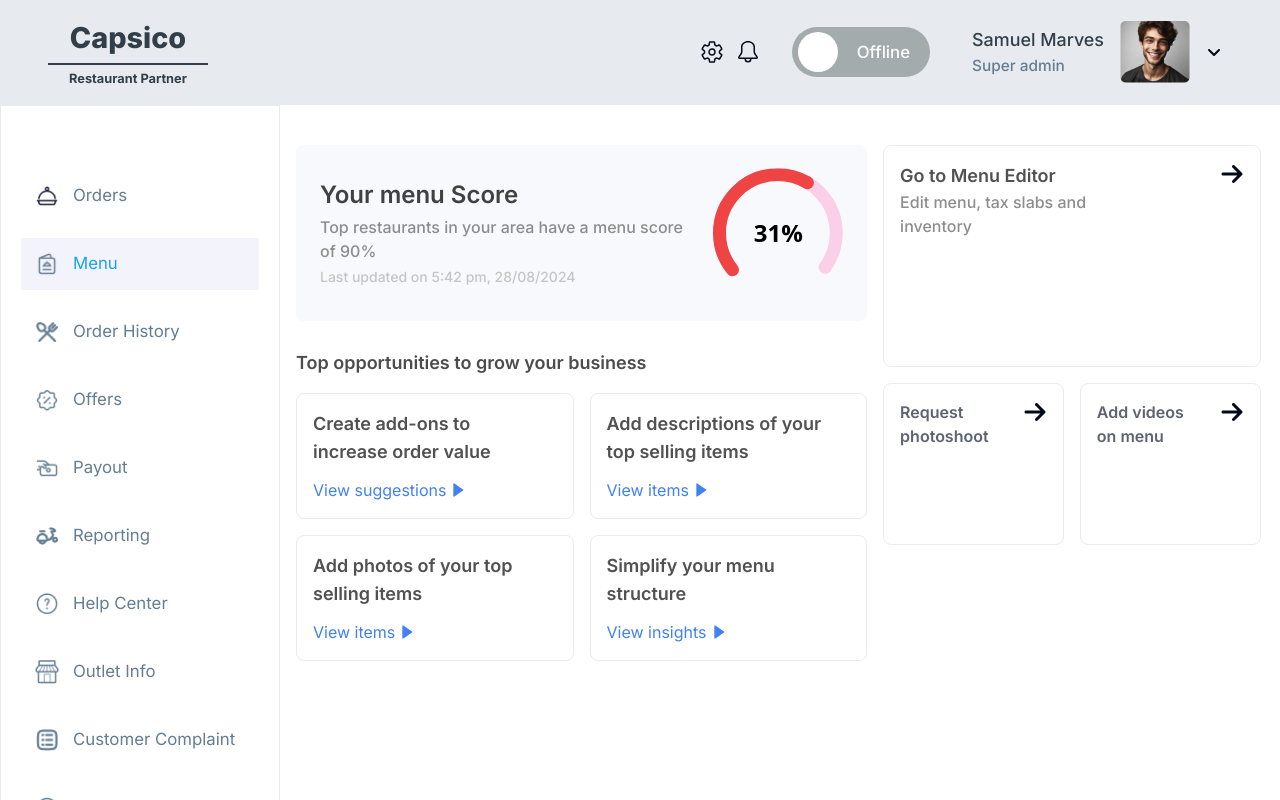
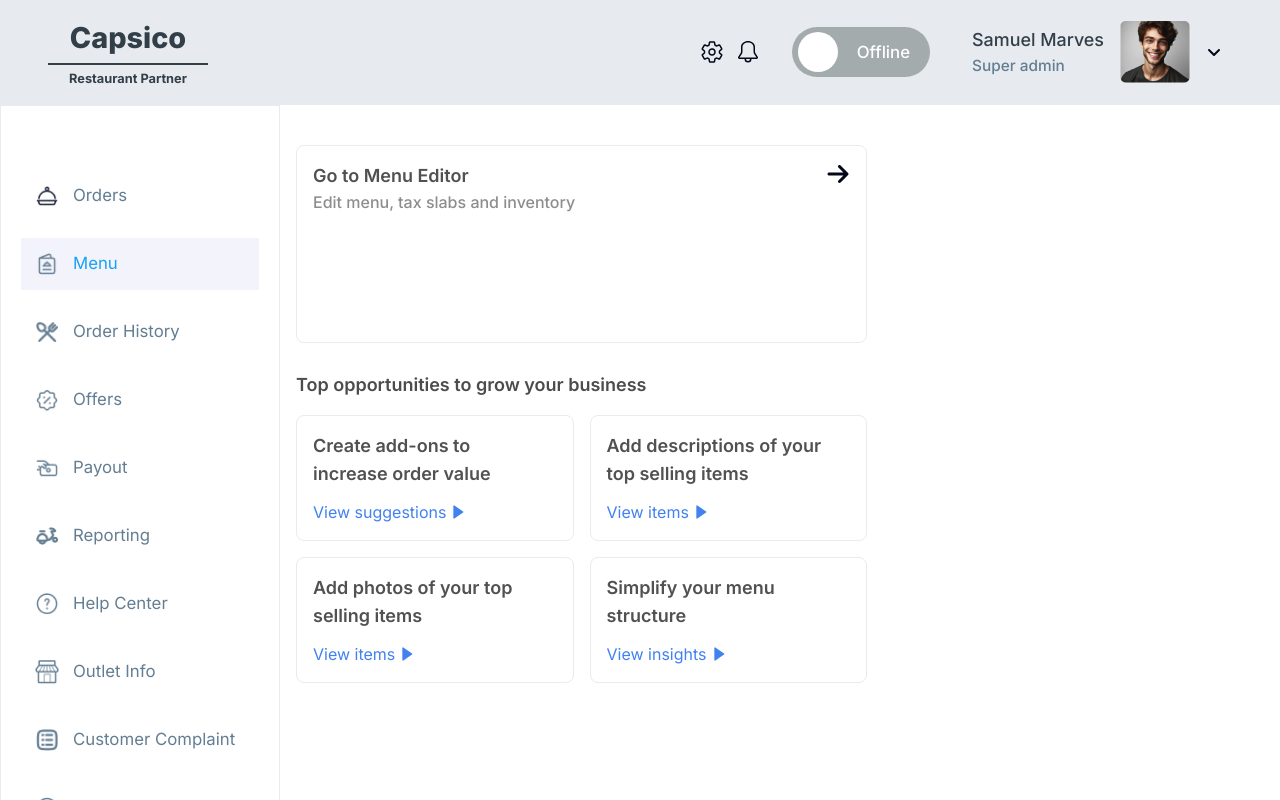
Before and after one commit to easesmith/capsico-restraunt-panel, a React (Vite) app: page /restaurant/order-menu in a window 1280 px wide. Built offline with nearby package versions, Linux system fonts and the light colour scheme; a web font is replaced by a local one.

Commit message:
code updated

```diff
--- a/src/App.jsx
+++ b/src/App.jsx
@@ -40,6 +40,7 @@ function App() {
             <Route path='/restaurant/orders' element={<Order />} />
             <Route path='/restaurant/order-history' element={<OrderHistory />} />
             <Route path='/restaurant/order-menu' element={<MainMenu />} />
+            <Route path='/restaurant/order-menu/edit' element={<OrderMenu />} />
             <Route path='/restaurant/items' element={<Items />} />
             <Route path='/restaurant/gst-declaration' element={<GSTDeclaration />} />
             <Route path='/restaurant/charges' element={<Charges />} />
--- a/src/Restaurant/components/orderMenu/AddItemModal.jsx
+++ b/src/Restaurant/components/orderMenu/AddItemModal.jsx
@@ -32,6 +32,7 @@ import { X } from "lucide-react"
 import { FaCirclePlus, FaMinus, FaPlus } from "react-icons/fa6"
 import CreateVariant from "./CreateVariant"
 import { TbRulerOff } from "react-icons/tb"
+import Property from "./Property"
 
 const AddItemModal = ({ isAddItemModalOpen, setIsAddItemModalOpen }) => {
     const [isItemImageUploadModalOpen, setIsItemImageUploadModalOpen] = useState(false);
@@ -228,6 +229,11 @@ const AddItemModal = ({ isAddItemModalOpen, setIsAddItemModalOpen }) => {
                                         <div className="p-5">
                                             <h2 className="class-lg6 text-black">Item Pricing</h2>
 
+                                            <div className="bg-[#F7FAFF] py-4 px-6 rounded-lg mt-2">
+                                                <h2 className="class-base6 text-black">Customers trust brands with fair pricing</h2>
+                                                <p className="class-sm2 text-[#757575]">Keep same prices across menus offered for online ordering.</p>
+                                            </div>
+
                                             <div className="w-full mt-5">
                                                 <FormField
                                                     control={control}
@@ -259,6 +265,10 @@ const AddItemModal = ({ isAddItemModalOpen, setIsAddItemModalOpen }) => {
                                                     )}
                                                 />
                                             </div>
+
+                                            <div className="bg-[#F7FAFF] py-3 px-6 rounded-lg mt-5">
+                                                <h2 className="class-base6 text-black">Please make sure that your offline and online prices match</h2>
+                                            </div>
                                         </div>
                                     </div>
                                     <div className="pb- border-b-2 border-dashed border-[#D3D3D3]">
@@ -272,11 +282,23 @@ const AddItemModal = ({ isAddItemModalOpen, setIsAddItemModalOpen }) => {
                                                 <p>You can offer variations of a item, such as size/ base/ crust, etc. When customers place an order, they must choose at least one from the defined variants.</p>
                                             </div>
                                             {isVariant &&
-                                                <div>
-                                                    <div onClick={() => setIsCreateVariantModalOpen(true)} className='border cursor-pointer border-dashed border-[#1AA1F1] bg-[#1aa6f10c] w-full h-32 flex flex-col justify-center items-center rounded-md'>
-                                                        <FaCirclePlus className="primary-color" size={25} />
-                                                        <p className='font-semibold text-center primary-color class-base2 mt-3'>Create a new variant</p>
-                                                    </div>
+                                                <div className="bg-[#F8F9FC] p-5 grid grid-cols-2 gap-5 rounded-md">
+                                                    <Property
+                                                        title="Size"
+                                                        example="E.g. Small, Medium, Large"
+                                                    />
+                                                    <Property
+                                                        title="Quantity"
+                                                        example="E.g. Quarter, Half, Full"
+                                                    />
+                                                    <Property
+                                                        title="Preparation Type"
+                                                        example="E.g. Halal, Non halal"
+                                                    />
+                                                    <Property
+                                                        title="Base"
+                                                        example="E.g. Thin, thick crust"
+                                                    />
                                                 </div>
                                             }
                                         </div>
--- a/src/Restaurant/components/orderMenu/MainMenu.jsx
+++ b/src/Restaurant/components/orderMenu/MainMenu.jsx
@@ -7,6 +7,7 @@ import AddComplementaryDishesModal from './AddComplementaryDishesModal'
 import ItemDescriptionModal from './ItemDescriptionModal'
 import ItemsImageModal from './ItemsImageModal'
 import SimplifyMenuStructureModal from './SimplifyMenuStructure'
+import { useNavigate } from 'react-router-dom'
 
 const MainMenu = () => {
     const [isAddComplementaryDishesModalOpen, setIsAddComplementaryDishesModalOpen] = useState(false);
@@ -14,17 +15,18 @@ const MainMenu = () => {
     const [isItemsImageModalOpen, setIsItemsImageModalOpen] = useState(false);
     const [isSimplifyMenuStructureModalOpen, setIsSimplifyMenuStructureModalOpen] = useState(false);
 
+    const navigate = useNavigate();
+
     return (
         <RestaurantWrapper>
             <div className='grid grid-cols-[59%_39%] gap-4 p-4 bg-white h-full items-start pt-10'>
                 <div>
-                    <div className='p-4 px-6 bg-[#F8F9FC] rounded-lg flex items-center justify-between gap-3'>
-                        <div>
-                            <h1 className='font-inter text-[#414142] font-semibold text-2xl'>Your menu Score </h1>
-                            <p className='font-inter text-[#8C8D8D] my-1 font-medium'>Top restaurants in your area have a menu score of 90%</p>
-                            <p className='font-inter text-sm text-[#C5C5C5] font-medium'>Last updated on 5:42 pm, 28/08/2024</p>
+                    <div onClick={()=> navigate("/restaurant/order-menu/edit")} className='border border-[#EBEBEB] rounded-lg p-4 pb-32 cursor-pointer'>
+                        <div className='flex justify-between'>
+                            <h3 className='text-lg text-[#515151] font-semibold font-inter'>Go to Menu Editor</h3>
+                            <FaArrowRight className='text-2xl cursor-pointer' />
                         </div>
-                        <CircularProgress progress={31} />
+                        <p className='font-inter font-medium text-[#8D8D8D]'>Edit menu, tax slabs and inventory</p>
                     </div>
                     <h2 className='mt-7 text-lg font-semibold font-inter text-[#4C4C4C]'>Top opportunities to grow your business</h2>
                     <div className="grid grid-cols-2 gap-4 mt-4">
@@ -62,7 +64,7 @@ const MainMenu = () => {
                         </div>
                     </div>
                 </div>
-                <div>
+                {/* <div>
                     <div className='border border-[#EBEBEB] rounded-lg p-4 pb-32'>
                         <div className='flex justify-between'>
                             <h3 className='text-lg text-[#515151] font-semibold font-inter'>Go to Menu Editor</h3>
@@ -83,7 +85,7 @@ const MainMenu = () => {
                             <FaArrowRight className='text-2xl cursor-pointer' />
                         </div>
                     </div>
-                </div>
+                </div> */}
 
                 {isAddComplementaryDishesModalOpen &&
                     <AddComplementaryDishesModal
--- /dev/null
+++ b/src/Restaurant/components/orderMenu/Property.jsx
@@ -0,0 +1,12 @@
+
+const Property = ({ title, example }) => {
+    return (
+        <div className='bg-white p-3 rounded-lg shadow-sm'>
+            <h2 className='font-inter text-lg font-medium text-black'>{title}</h2>
+            <p className='text-[#585858] mt-1'>{example}</p>
+            <button type='button' className="mt-4 text-[#4A67FF] font-medium font-inter">Add property</button>
+        </div>
+    )
+}
+
+export default Property
```
